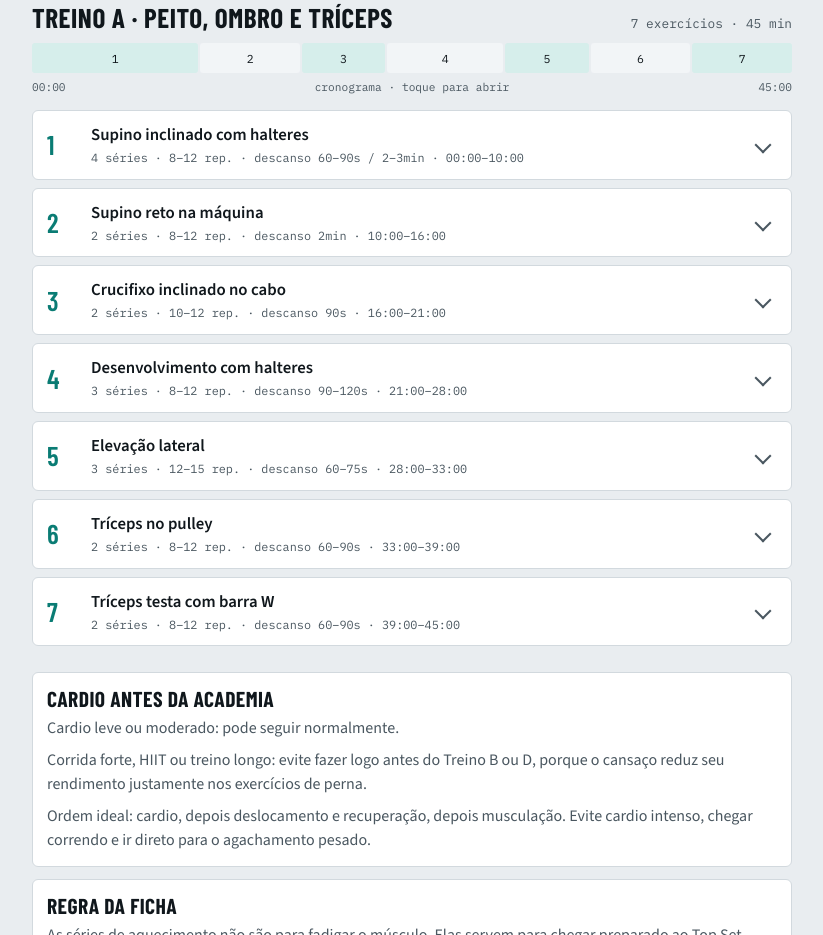
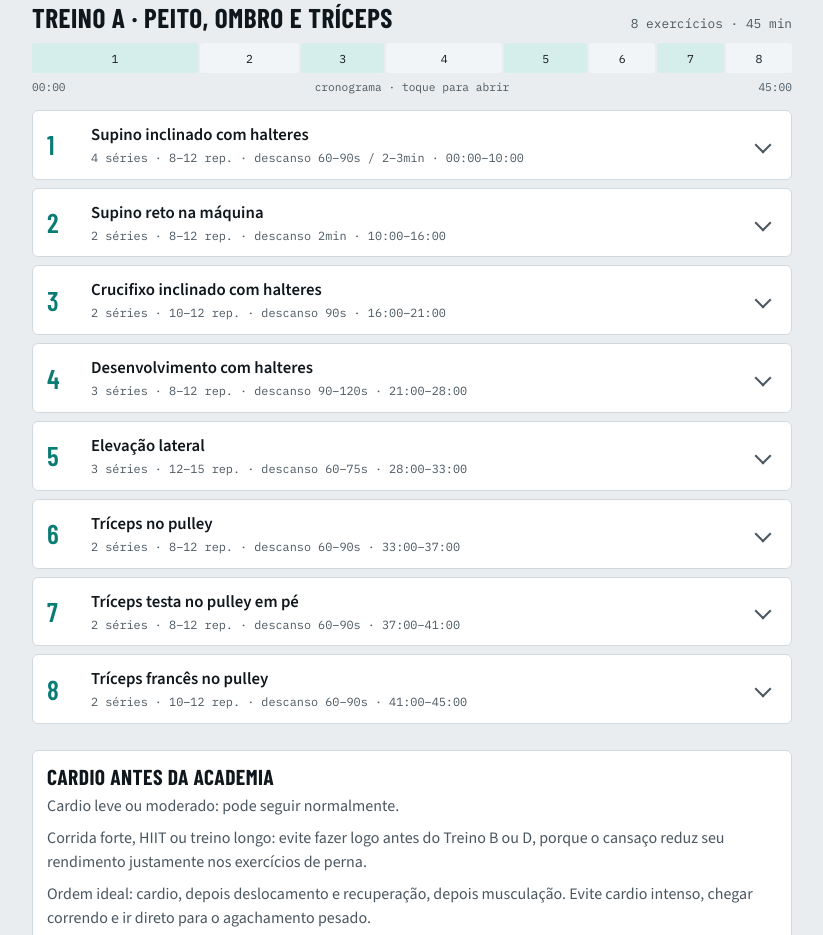
Before and after one commit to leoneljackson/treino, a plain HTML site: page index.html in a window 1280 px wide. Shown: the part 275-1210 px from the top of the page, without its empty margins (228-1051 px from the left). Drawn offline with nearby package versions, Linux system fonts and the light colour scheme.

Commit message:
Update index.html

```diff
--- a/index.html
+++ b/index.html
@@ -167,12 +167,12 @@ const TREINOS=[
   erros:['Deixar os ombros subirem até as orelhas.','Soltar o peso na volta em vez de controlar.'],
   dica:'Mantenha os ombros "travados" para trás durante toda a série.',
   an:{bench:1,eq:'grip',hl:'arm',a:P([110,100],-92,-5,-5,[[150,140]]),b:P([110,100],-92,140,-5,[[150,140]])}},
- {n:'Crucifixo inclinado no cabo',ini:16,fim:21,sets:['top','top'],reps:'10–12',rest:'90s',
+ {n:'Crucifixo inclinado com halteres',ini:16,fim:21,sets:['top','top'],reps:'10–12',rest:'90s',
   musc:'Peito (parte de cima)',
-  passos:['Posicione o banco inclinado entre as duas polias baixas.','Segure uma manopla em cada mão, com os cotovelos levemente dobrados.','Abra os braços em arco até sentir o peito esticar.','Feche trazendo as mãos juntas na frente do peito e aperte por um instante.'],
-  erros:['Dobrar e esticar os cotovelos a cada repetição (vira um supino).','Usar carga alta demais: quem sofre é o ombro.'],
-  dica:'O ângulo do cotovelo fica sempre o mesmo. Só os ombros se movem.',
-  an:{bench:1,eq:'grip',hl:'arm',cable:[80,141],a:P([130,100],-150,-85,-85,[[176,140]]),b:P([130,100],-150,100,90,[[176,140]])}},
+  passos:['Ajuste o banco numa inclinação leve (cerca de 30°) e deite com as costas bem apoiadas.','Comece com os halteres acima do peito, palmas viradas uma para a outra e cotovelos levemente dobrados.','Abra os braços em arco para os lados até sentir o peito esticar, sem passar muito da linha do corpo.','Feche os braços pelo mesmo arco até os halteres ficarem acima do peito, sem bater um no outro.'],
+  erros:['Dobrar e esticar os cotovelos a cada repetição (vira um supino).','Descer demais ou usar carga alta: quem sofre é o ombro.'],
+  dica:'O ângulo do cotovelo fica sempre o mesmo. Só os ombros se movem. A animação mostra o corpo de lado: no movimento real os braços abrem para os lados.',
+  an:{bench:1,eq:'db',hl:'arm',a:P([130,100],-150,-85,-85,[[176,140]]),b:P([130,100],-150,100,90,[[176,140]])}},
  {n:'Desenvolvimento com halteres',ini:21,fim:28,sets:['rec','top','top'],reps:'8–12',rest:'90–120s',
   musc:'Ombros e tríceps',
   passos:['Sente com as costas apoiadas. Leve os halteres à altura das orelhas.','Mantenha os cotovelos levemente à frente do corpo.','Empurre para cima até quase esticar os braços.','Desça controlando até voltar à altura das orelhas.'],
@@ -185,18 +185,24 @@ const TREINOS=[
   erros:['Balançar o corpo para ajudar a subir.','Encolher os ombros em direção às orelhas.'],
   dica:'Pense em levar os cotovelos para cima, não as mãos. Use peso leve e boa técnica. A animação mostra o corpo de lado: no movimento real os braços sobem para os lados.',
   an:{eq:'db',hl:'arm',a:P([110,72],-90,92,88,[[110,140]]),b:P([110,72],-90,-10,-5,[[110,140]])}},
- {n:'Tríceps no pulley',ini:33,fim:39,sets:['top','top'],reps:'8–12',rest:'60–90s',
+ {n:'Tríceps no pulley',ini:33,fim:37,sets:['top','top'],reps:'8–12',rest:'60–90s',
   musc:'Tríceps (parte de trás do braço)',
   passos:['Em pé, de frente para a polia alta. Cole os cotovelos nas costelas.','Empurre a barra ou corda para baixo até esticar os braços por completo.','Volte devagar até o antebraço ficar quase paralelo ao chão.'],
   erros:['Abrir ou levantar os cotovelos durante o movimento.','Inclinar o corpo sobre a barra para ajudar com o peso.'],
   dica:'Só o antebraço se mexe. O braço fica parado, colado ao corpo.',
   an:{eq:'grip',hl:'arm',cable:[136,4],a:P([110,72],-88,95,-20,[[110,140]]),b:P([110,72],-88,95,85,[[110,140]])}},
- {n:'Tríceps testa com barra W',ini:39,fim:45,sets:['top','top'],reps:'8–12',rest:'60–90s',
+ {n:'Tríceps testa no pulley em pé',ini:37,fim:41,sets:['top','top'],reps:'8–12',rest:'60–90s',
   musc:'Tríceps (parte de trás do braço)',
-  passos:['Deite no banco reto segurando a barra W com os braços esticados sobre o peito.','Dobre somente os cotovelos, levando a barra em direção à testa ou um pouco atrás da cabeça.','Estique os braços de volta, sem mexer os ombros.'],
-  erros:['Abrir os cotovelos para os lados.','Descer rápido: comece leve para pegar o jeito.'],
-  dica:'Os cotovelos apontam para o teto e ficam parados. Se possível, peça para alguém ficar por perto nas séries pesadas.',
-  an:{bench:1,eq:'bar',hl:'arm',a:P([150,105],180,-90,-90,[[184,140]]),b:P([150,105],180,-90,-200,[[184,140]])}}
+  passos:['Em pé, de frente para a polia alta, segure a barra e dê um ou dois passos para trás, com um pé à frente do outro.','Incline levemente o tronco para frente e leve os cotovelos à frente, na altura dos ombros.','Dobre somente os cotovelos, trazendo a barra em direção à testa.','Estique os braços para frente até ficarem quase retos, sem mexer os ombros.'],
+  erros:['Abrir os cotovelos para os lados.','Deixar os cotovelos subirem e descerem: o braço fica parado, só o antebraço se move.'],
+  dica:'Pense nos cotovelos como dobradiças presas no ar. Contraia a barriga para o tronco não balançar.',
+  an:{eq:'grip',hl:'arm',cable:[200,4],a:P([110,72],-80,-30,-160,[[118,140],[96,140]]),b:P([110,72],-80,-30,-30,[[118,140],[96,140]])}},
+ {n:'Tríceps francês no pulley',ini:41,fim:45,sets:['top','top'],reps:'10–12',rest:'60–90s',
+  musc:'Tríceps (principalmente a parte longa)',
+  passos:['Sente num banco de costas para a polia baixa (ou fique em pé), segurando a corda atrás da cabeça.','Aponte os cotovelos para cima, perto da cabeça.','Estique os braços para cima até ficarem quase retos.','Desça devagar, dobrando só os cotovelos, até sentir o tríceps esticar atrás da cabeça.'],
+  erros:['Abrir os cotovelos para os lados.','Arquear a lombar para ajudar a subir o peso.'],
+  dica:'Os braços ficam parados ao lado da cabeça: só os antebraços se movem. A descida alongada é o que torna este exercício bom.',
+  an:{bench:1,eq:'grip',hl:'arm',cable:[40,141],a:P([110,100],-90,-95,105,[[150,140]]),b:P([110,100],-90,-95,-92,[[150,140]])}}
 ]},
 {id:'b',letra:'B',nome:'Quadríceps e panturrilhas',curto:'Quadríceps · Panturrilhas',ex:[
  {n:'Cadeira extensora',ini:0,fim:8,sets:['aq1','aq2','top','top'],reps:'12–15',rest:'60–90s / 2min',
@@ -249,9 +255,9 @@ const TREINOS=[
   erros:['Jogar o tronco para trás.','Subir os ombros durante a puxada.'],
   dica:'Imagine que você quer segurar um lápis entre as omoplatas.',
   an:{bench:1,eq:'grip',hl:'arm',cable:[236,124],a:P([100,100],-90,20,20,[[156,126]]),b:P([100,100],-90,160,40,[[156,126]])}},
- {n:'Pulldown na corda',ini:23,fim:28,sets:['top','top'],reps:'12',rest:'60–90s',
+ {n:'Pulldown com barra',ini:23,fim:28,sets:['top','top'],reps:'12',rest:'60–90s',
   musc:'Costas (dorsais)',
-  passos:['Em pé, de frente para a polia alta, com a corda nas mãos e os braços quase esticados.','Incline levemente o tronco para frente.','Puxe a corda para baixo até as coxas, sem dobrar os cotovelos.','Volte devagar até sentir as costas esticarem.'],
+  passos:['Em pé, de frente para a polia alta, segurando a barra com as mãos na largura dos ombros e os braços quase esticados.','Incline levemente o tronco para frente.','Puxe a barra para baixo até as coxas, sem dobrar os cotovelos.','Volte devagar até sentir as costas esticarem.'],
   erros:['Dobrar os cotovelos (o exercício vira tríceps).','Balançar o corpo.'],
   dica:'Imagine que seus braços são cordas esticadas e as costas fazem a força.',
   an:{eq:'grip',hl:'arm',cable:[150,4],a:P([110,72],-80,-35,-35,[[110,140]]),b:P([110,72],-80,80,80,[[110,140]])}},
```
